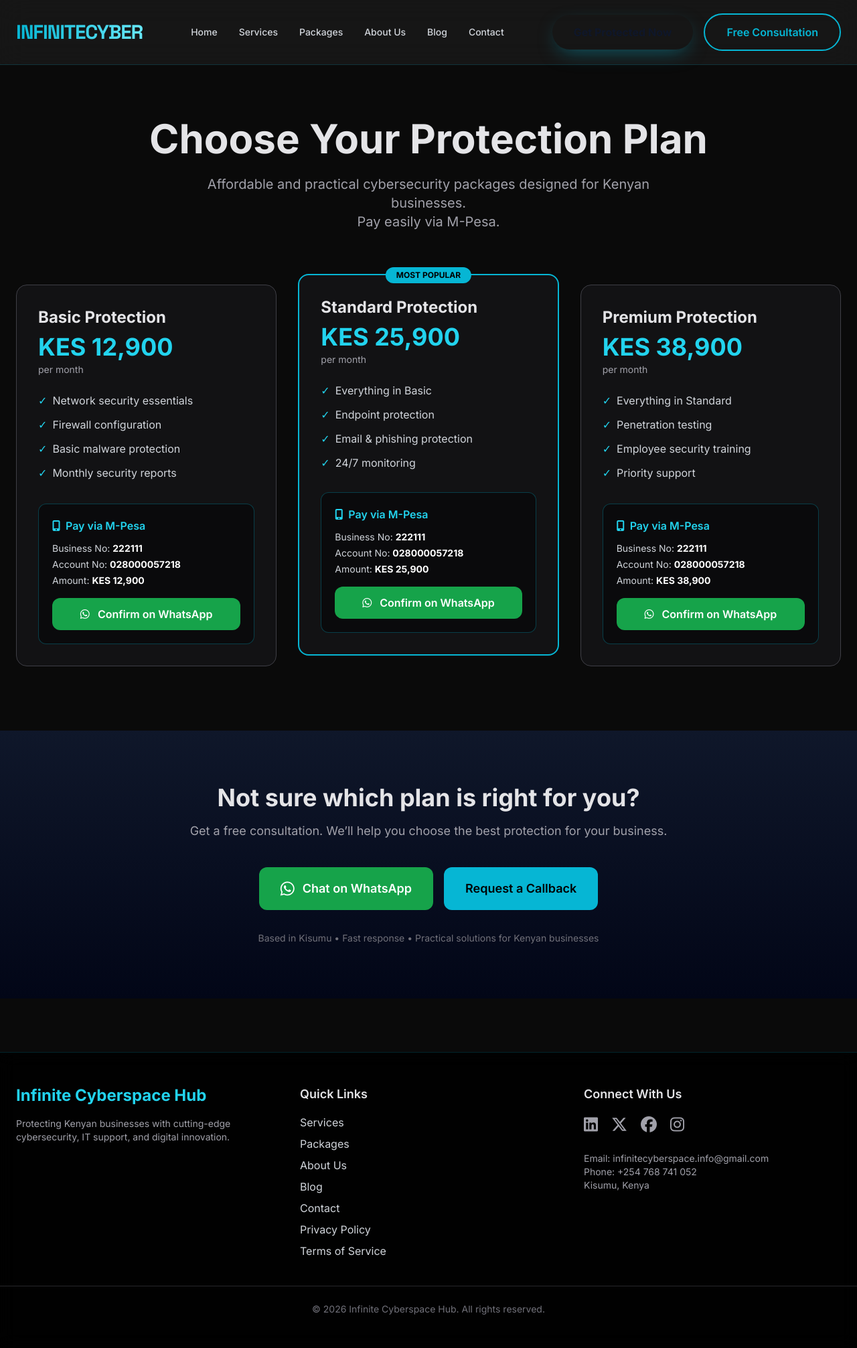
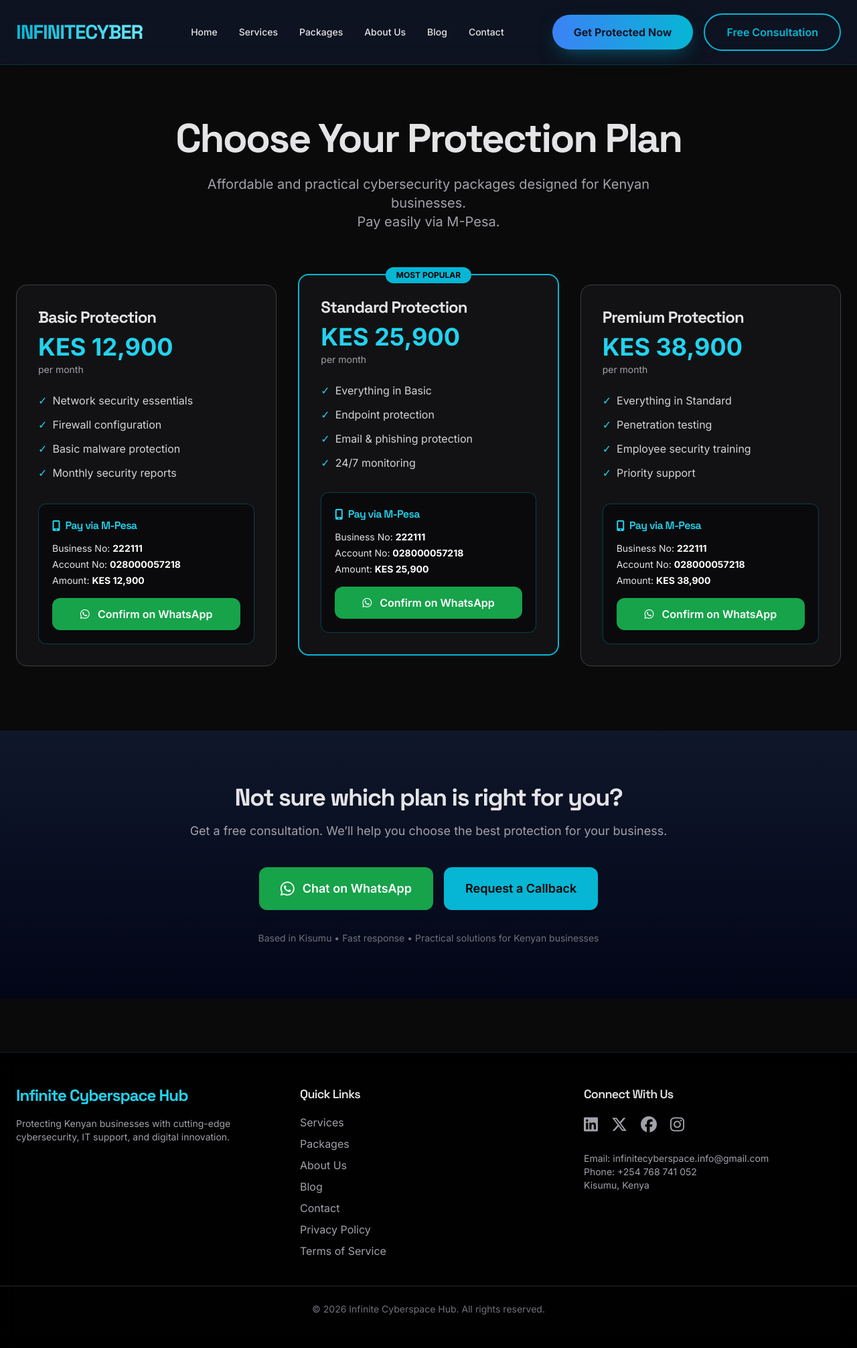
Before and after one commit to augustinealphonce-spec/infinitecyberspace, a PHP site: page /packages.html in a window 1280 px wide. Shown: the whole page at 67% size. Run offline with PHP 8.4, Linux system fonts and the light colour scheme; some libraries are stand-ins or nearby versions.

Commit message:
Refactor packages.css for improved styling

```diff
--- a/packages.css
+++ b/packages.css
@@ -1,23 +1,30 @@
-/* =============================================
-   PACKAGES PAGE - PREMIUM CYBER STYLE
-============================================= */
-
 @import url('https://fonts.googleapis.com/css2?family=Inter:wght@400;500;600;700&family=Space+Grotesk:wght@500;600;700&display=swap');
 
 :root {
   --primary: #06b6d4;
-  --secondary: #3b82f6;
+  --accent: #3b82f6;
   --dark: #0a0a0a;
-  --card: rgba(255, 255, 255, 0.05);
-  --text-main: #f9fafb;
-  --text-light: #d1d5db;
+  --card: rgba(15, 23, 42, 0.7);
+}
+
+/* ===================== BASE ===================== */
+* {
+  margin: 0;
+  padding: 0;
+  box-sizing: border-box;
 }
 
 body {
-  font-family: 'Inter', sans-serif;
-  background: var(--dark);
-  color: var(--text-main);
-  line-height: 1.7;
+  font-family: 'Inter', system-ui, sans-serif;
+  background: #0a0a0a;
+  color: #e2e8f0;
+  line-height: 1.6;
+}
+
+h1, h2, h3, h4 {
+  font-family: 'Space Grotesk', sans-serif;
+  font-weight: 700;
+  letter-spacing: -0.04em;
 }
 
 /* ===================== NAVBAR ===================== */
@@ -120,7 +127,6 @@ body {
   pointer-events: none;
   opacity: 0.4;
 }
-
 
 /* ===================== PRICING CARDS ===================== */
 .pricing-card {
```
